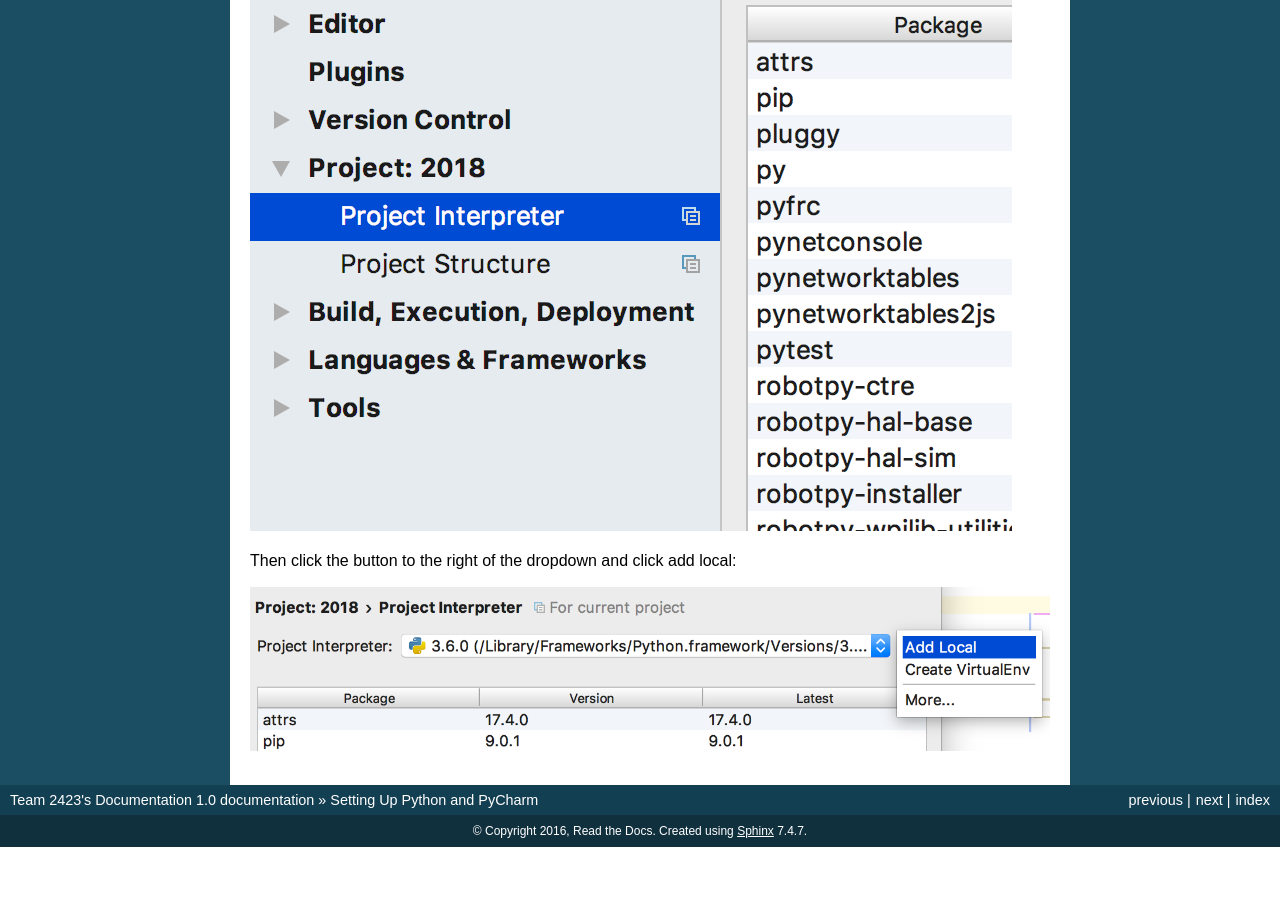
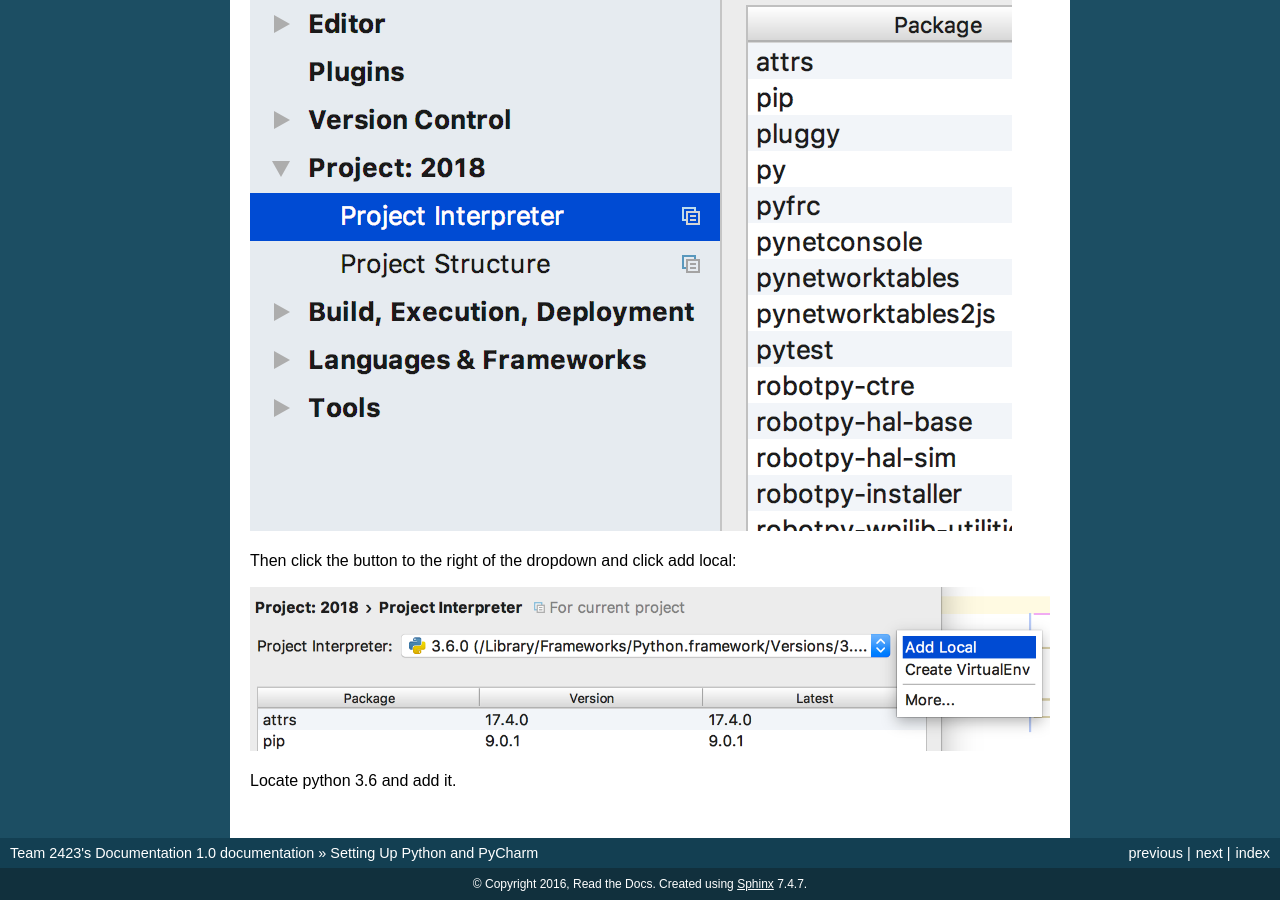
Before and after one commit to frc2423/docs, a Sphinx documentation site: the page built from docs/setting-up-eclipse-and-python.rst, in a window 1280 px wide and 900 px high, scrolled down 1056 px. Built offline with Sphinx 7.4.7, drawn with Linux system fonts in a browser that asks for light colours; before the commit the page ends 1903 px from its top, so only the background shows below that.

Commit message:
Update setting-up-eclipse-and-python.rst

```diff
--- a/docs/setting-up-eclipse-and-python.rst
+++ b/docs/setting-up-eclipse-and-python.rst
@@ -20,3 +20,5 @@ When PyCharm is downloaded and installed, you need to configure it to use the ve
 Then click the button to the right of the dropdown and click add local:
 
 .. image:: images/setting-up-your-computer/pycharm_add_local.png
+
+Locate python 3.6 and add it.
```
